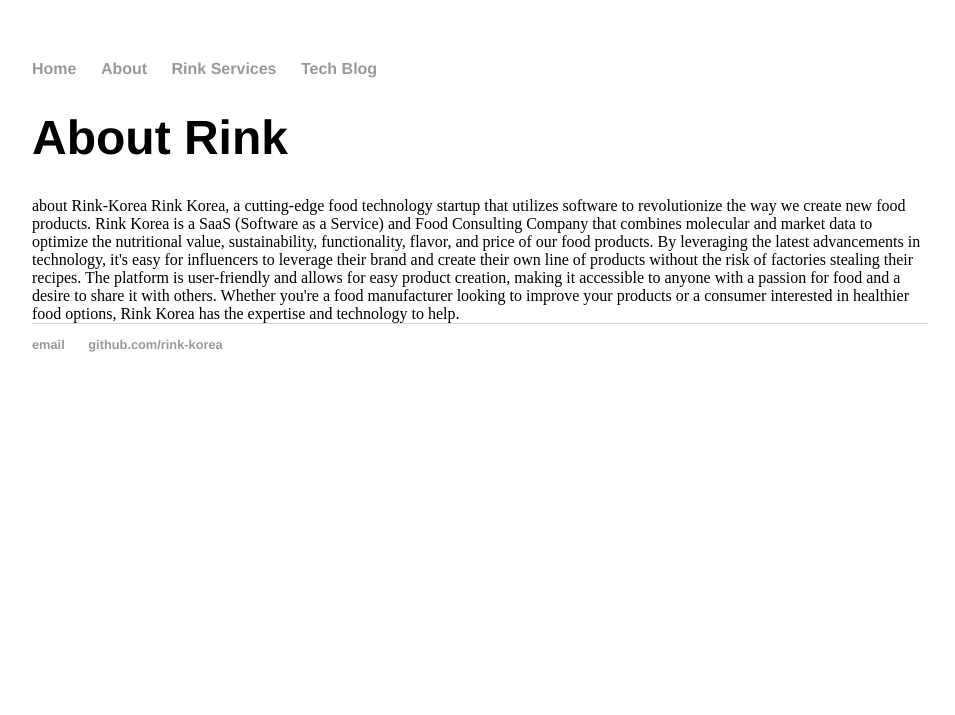
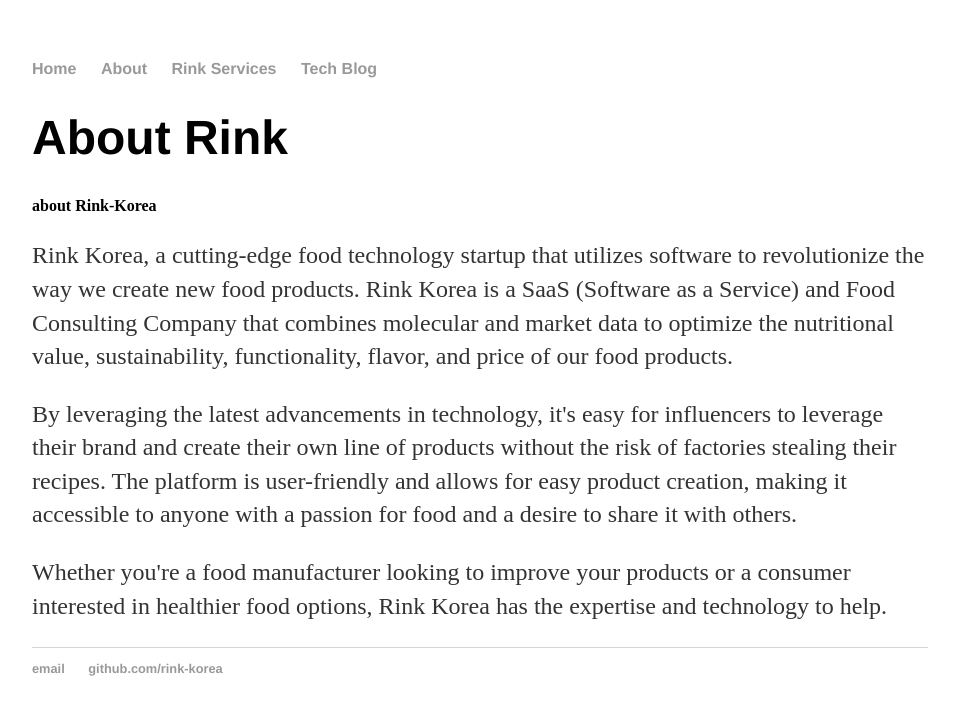
Before and after one commit to rink-korea/rink-korea.github.io, a Jekyll site: the page built from about/index.html, in a window 1280 px wide. Shown: the top 715 px of the page, without its empty margins (160-1115 px from the left). Built offline with Jekyll 4.4.1, drawn with Linux system fonts in a browser that asks for light colours.

Commit message:
Update index.html
added paragraphs and other notation.

```diff
--- a/about/index.html
+++ b/about/index.html
@@ -4,14 +4,20 @@
 ---
 	<h1>{{ page.title }}</h1>
 
-about Rink-Korea
+<h4> about Rink-Korea </h4>
 
+<p>
 Rink Korea, a cutting-edge food technology startup that utilizes software to revolutionize the way we create new food products.
 Rink Korea is a SaaS (Software as a Service) and Food Consulting Company that combines molecular and market data
 to optimize the nutritional value, sustainability, functionality, flavor, and price of our food products.
+</p>
 
+<p>
 By leveraging the latest advancements in technology, it's easy for influencers to leverage their brand and create their own line of products without the risk of factories stealing their recipes.
 The platform is user-friendly and allows for easy product creation, making it accessible to anyone with a passion for food and a desire to share it with others.
+</p>
 
+<p>
 Whether you're a food manufacturer looking to improve your products or a consumer interested in healthier food options,
 Rink Korea has the expertise and technology to help.
+</p>
```
